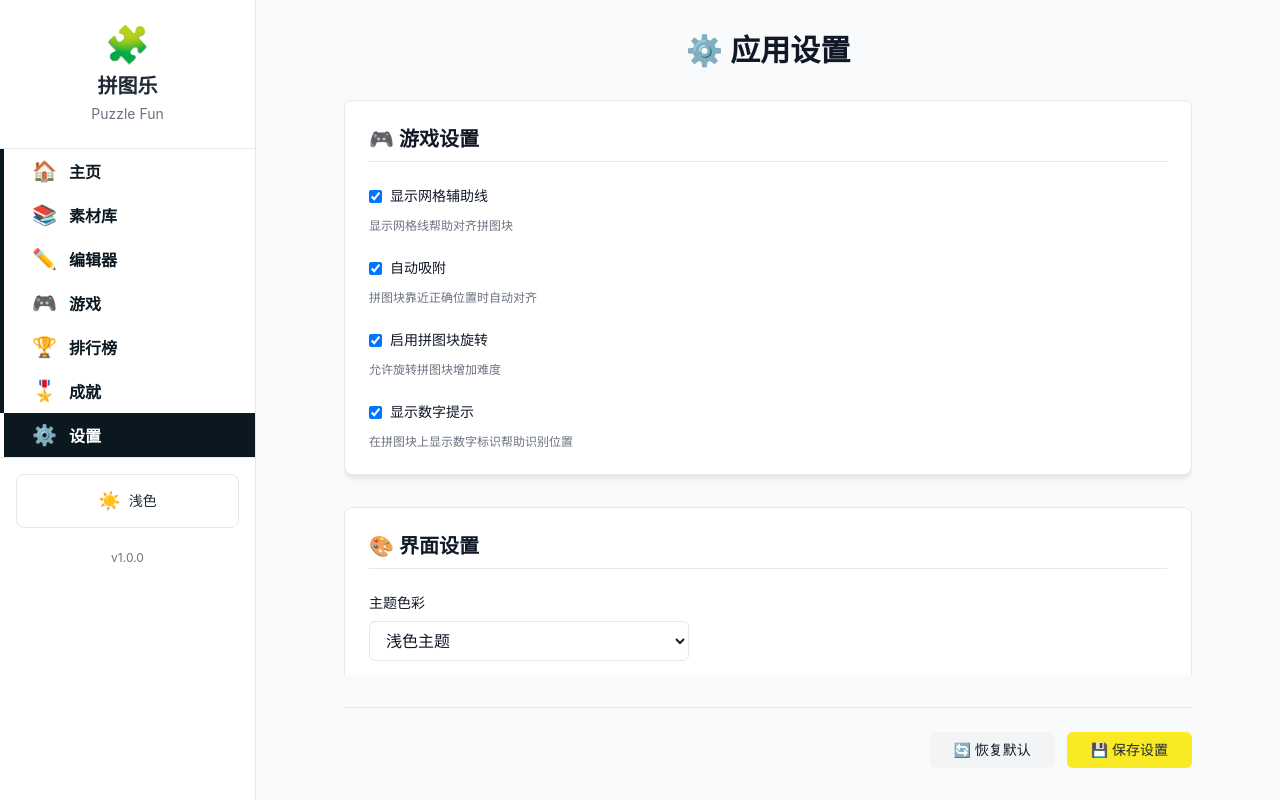
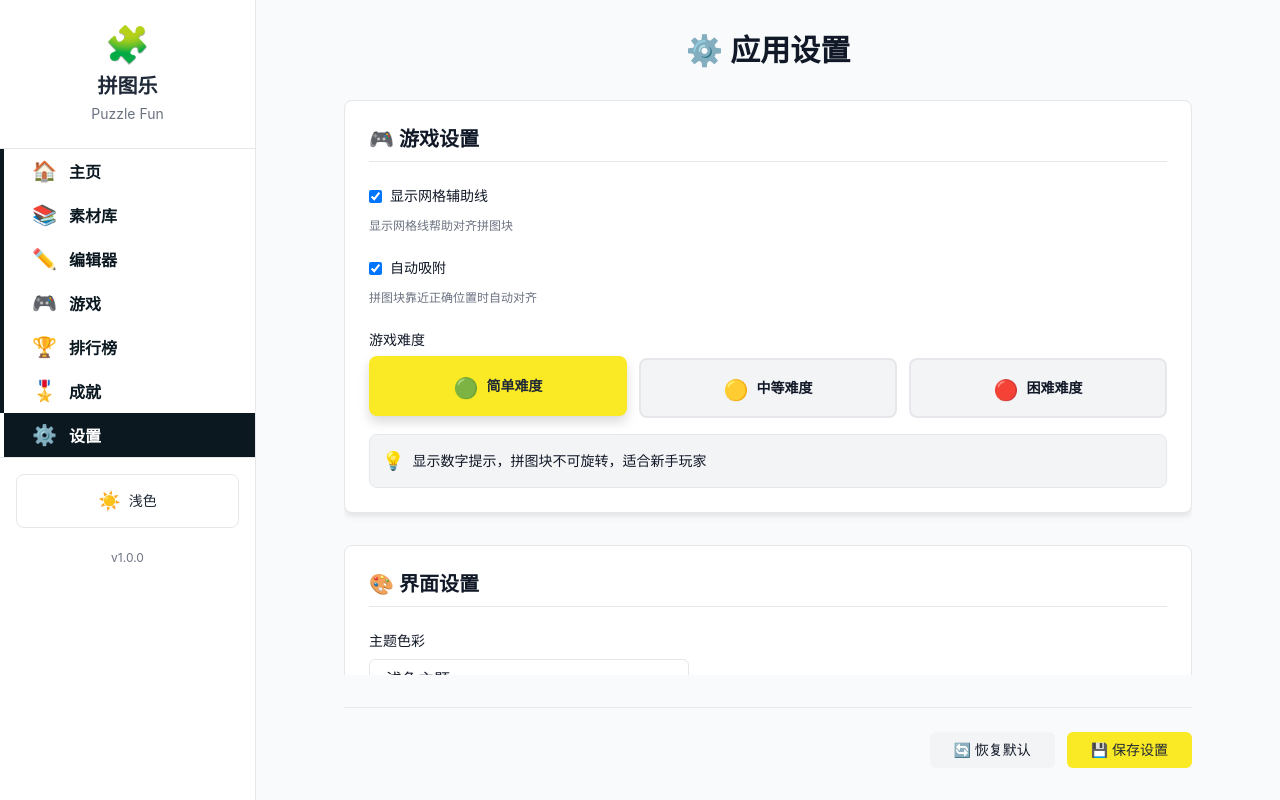
Before and after one commit to Hachi8mi-Software/Jigsaw, a Vue app: page /Jigsaw/settings in a window 1280 px wide. Built offline with nearby package versions, Linux system fonts and the light colour scheme.

Commit message:
✨ 添加游戏难度设置功能，更新游戏设置接口以支持难度选择，并在设置视图中实现相应的UI交互和样式调整。

```diff
--- a/src/services/SaveManager.ts
+++ b/src/services/SaveManager.ts
@@ -408,8 +408,9 @@ export class SaveManager {
         showBackground: true,
         showGrid: true,
         autoSnap: true,
-        enableRotation: true,
-        showNumbers: true
+        enableRotation: false,
+        showNumbers: true,
+        difficulty: 'easy'
       },
       ui: {
         theme: 'light',
--- a/src/stores/settings.ts
+++ b/src/stores/settings.ts
@@ -8,6 +8,7 @@ export interface GameSettings {
   autoSnap: boolean
   enableRotation: boolean
   showNumbers: boolean
+  difficulty: 'easy' | 'medium' | 'hard'
 }
 
 export interface UiSettings {
@@ -39,8 +40,9 @@ const defaultSettings: AppSettings = {
     showBackground: true,
     showGrid: true,
     autoSnap: true,
-    enableRotation: true,
-    showNumbers: true
+    enableRotation: false,
+    showNumbers: true,
+    difficulty: 'easy'
   },
   ui: {
     theme: 'light',
--- a/src/viewModels/settings/settingsViewModel.ts
+++ b/src/viewModels/settings/settingsViewModel.ts
@@ -11,6 +11,29 @@ export class SettingsViewModel {
   // 响应式状态
   private saveSlotsState = ref<SaveSlot[]>([])
   private currentSlotState = ref<string>('default')
+
+  // 难度设置计算属性
+  public difficulty = computed({
+    get: () => this.settingsStore.settings.game.difficulty,
+    set: (value: 'easy' | 'medium' | 'hard') => {
+      this.settingsStore.settings.game.difficulty = value
+      // 根据难度自动设置旋转和数字显示
+      switch (value) {
+        case 'easy':
+          this.settingsStore.settings.game.showNumbers = true
+          this.settingsStore.settings.game.enableRotation = false
+          break
+        case 'medium':
+          this.settingsStore.settings.game.showNumbers = false
+          this.settingsStore.settings.game.enableRotation = false
+          break
+        case 'hard':
+          this.settingsStore.settings.game.showNumbers = false
+          this.settingsStore.settings.game.enableRotation = true
+          break
+      }
+    }
+  })
 
   // 计算属性，绑定到View
   public gameSettings = computed({
--- a/src/views/SettingsView.vue
+++ b/src/views/SettingsView.vue
@@ -39,26 +39,45 @@
 
             <div class="setting-item">
               <label class="setting-label">
-                <input
-                  v-model="viewModel.gameSettings.value.enableRotation"
-                  type="checkbox"
-                  class="setting-checkbox"
-                />
-                启用拼图块旋转
+                游戏难度
               </label>
-              <p class="setting-description">允许旋转拼图块增加难度</p>
-            </div>
-
-            <div class="setting-item">
-              <label class="setting-label">
-                <input
-                  v-model="viewModel.gameSettings.value.showNumbers"
-                  type="checkbox"
-                  class="setting-checkbox"
-                />
-                显示数字提示
-              </label>
-              <p class="setting-description">在拼图块上显示数字标识帮助识别位置</p>
+              <div class="difficulty-buttons">
+                <button
+                  @click="viewModel.difficulty.value = 'easy'"
+                  :class="['difficulty-btn', { active: viewModel.difficulty.value === 'easy' }]"
+                >
+                  <span class="btn-icon">🟢</span>
+                  <span class="btn-text">简单难度</span>
+                </button>
+                <button
+                  @click="viewModel.difficulty.value = 'medium'"
+                  :class="['difficulty-btn', { active: viewModel.difficulty.value === 'medium' }]"
+                >
+                  <span class="btn-icon">🟡</span>
+                  <span class="btn-text">中等难度</span>
+                </button>
+                <button
+                  @click="viewModel.difficulty.value = 'hard'"
+                  :class="['difficulty-btn', { active: viewModel.difficulty.value === 'hard' }]"
+                >
+                  <span class="btn-icon">🔴</span>
+                  <span class="btn-text">困难难度</span>
+                </button>
+              </div>
+              <div class="difficulty-description">
+                <p v-if="viewModel.difficulty.value === 'easy'" class="description-text">
+                  <span class="description-icon">💡</span>
+                  显示数字提示，拼图块不可旋转，适合新手玩家
+                </p>
+                <p v-else-if="viewModel.difficulty.value === 'medium'" class="description-text">
+                  <span class="description-icon">⚖️</span>
+                  不显示数字提示，拼图块不可旋转，平衡的挑战难度
+                </p>
+                <p v-else-if="viewModel.difficulty.value === 'hard'" class="description-text">
+                  <span class="description-icon">🔥</span>
+                  不显示数字提示，拼图块可旋转，最具挑战性的难度
+                </p>
+              </div>
             </div>
           </div>
         </div>
@@ -1088,4 +1107,94 @@ const copySlot = async () => {
   cursor: not-allowed;
 }
 
+/* 难度选择按钮样式 */
+.difficulty-buttons {
+  @apply flex gap-3 mb-4;
+}
+
+.difficulty-btn {
+  @apply flex-1 flex items-center justify-center px-4 py-3 rounded-lg transition-all duration-200;
+  @apply border-2 border-transparent;
+  background-color: var(--settings-hover);
+  color: var(--settings-text-primary);
+  border-color: var(--settings-border);
+  cursor: pointer;
+  min-height: 60px;
+}
+
+.difficulty-btn:hover {
+  background-color: var(--settings-border);
+  transform: translateY(-1px);
+  box-shadow: 0 4px 8px rgba(0, 0, 0, 0.1);
+}
+
+.difficulty-btn.active {
+  background-color: var(--settings-accent);
+  color: #1f2937;
+  border-color: var(--settings-accent);
+  transform: translateY(-2px);
+  box-shadow: 0 6px 12px rgba(0, 0, 0, 0.15);
+}
+
+.difficulty-btn.active:hover {
+  background-color: var(--settings-accent-hover);
+  transform: translateY(-2px);
+}
+
+.btn-icon {
+  @apply text-xl mr-2;
+}
+
+.btn-text {
+  @apply text-sm font-semibold;
+}
+
+/* 难度描述样式 */
+.difficulty-description {
+  @apply p-3 rounded-lg;
+  background-color: var(--settings-hover);
+  border: 1px solid var(--settings-border);
+}
+
+.description-text {
+  @apply flex items-center text-sm leading-relaxed;
+  color: var(--settings-text-primary);
+  margin: 0;
+}
+
+.description-icon {
+  @apply text-lg mr-2 flex-shrink-0;
+}
+
+/* 移动端难度按钮优化 */
+@media (max-width: 767px) {
+  .difficulty-buttons {
+    @apply flex-col gap-2;
+  }
+
+  .difficulty-btn {
+    @apply flex-row px-3 py-2 min-h-0;
+  }
+
+  .btn-icon {
+    @apply text-lg mr-2;
+  }
+
+  .btn-text {
+    @apply text-xs;
+  }
+
+  .difficulty-description {
+    @apply p-2;
+  }
+
+  .description-text {
+    @apply text-xs;
+  }
+
+  .description-icon {
+    @apply text-base mr-2;
+  }
+}
+
 </style>
```
